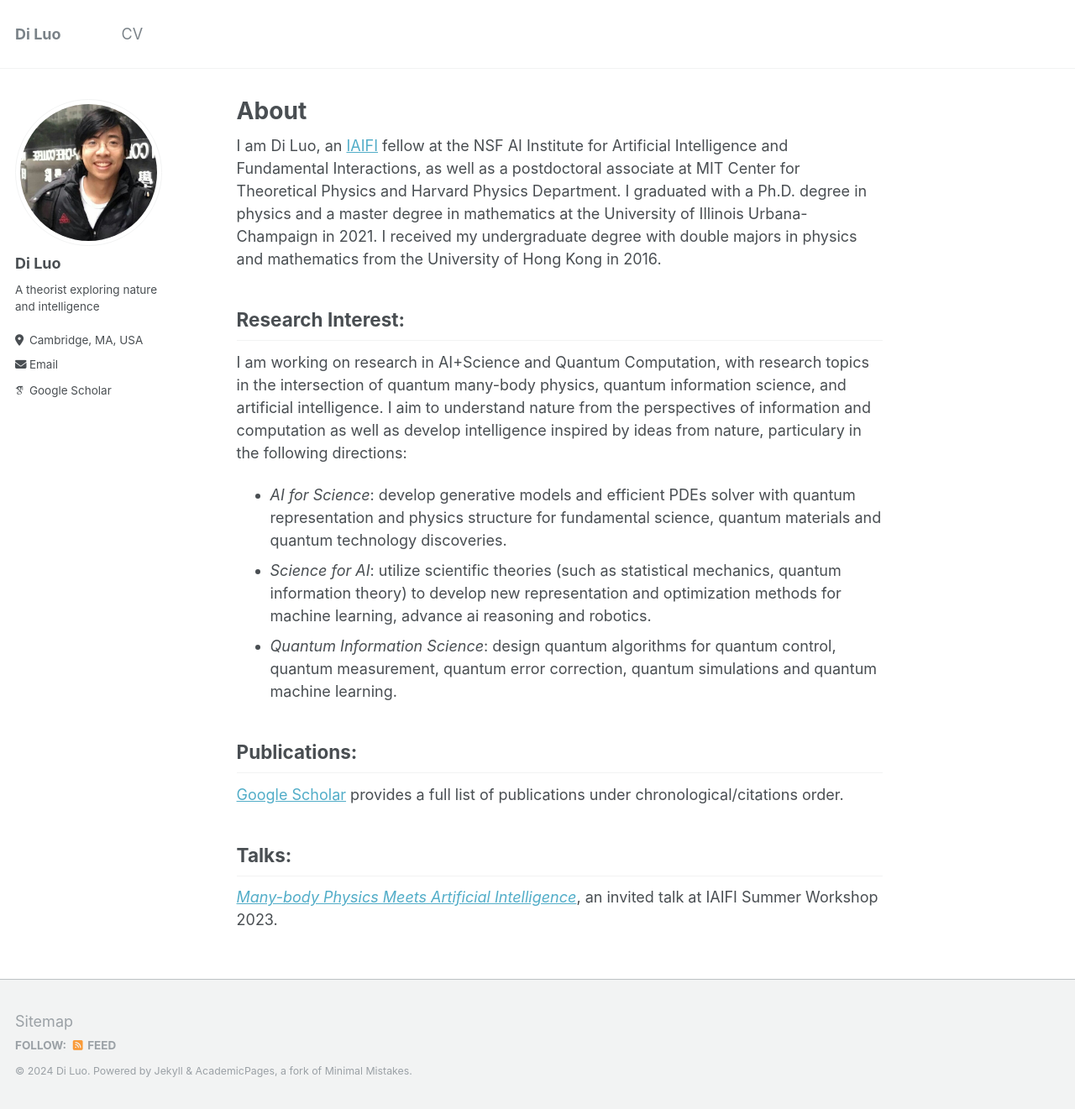
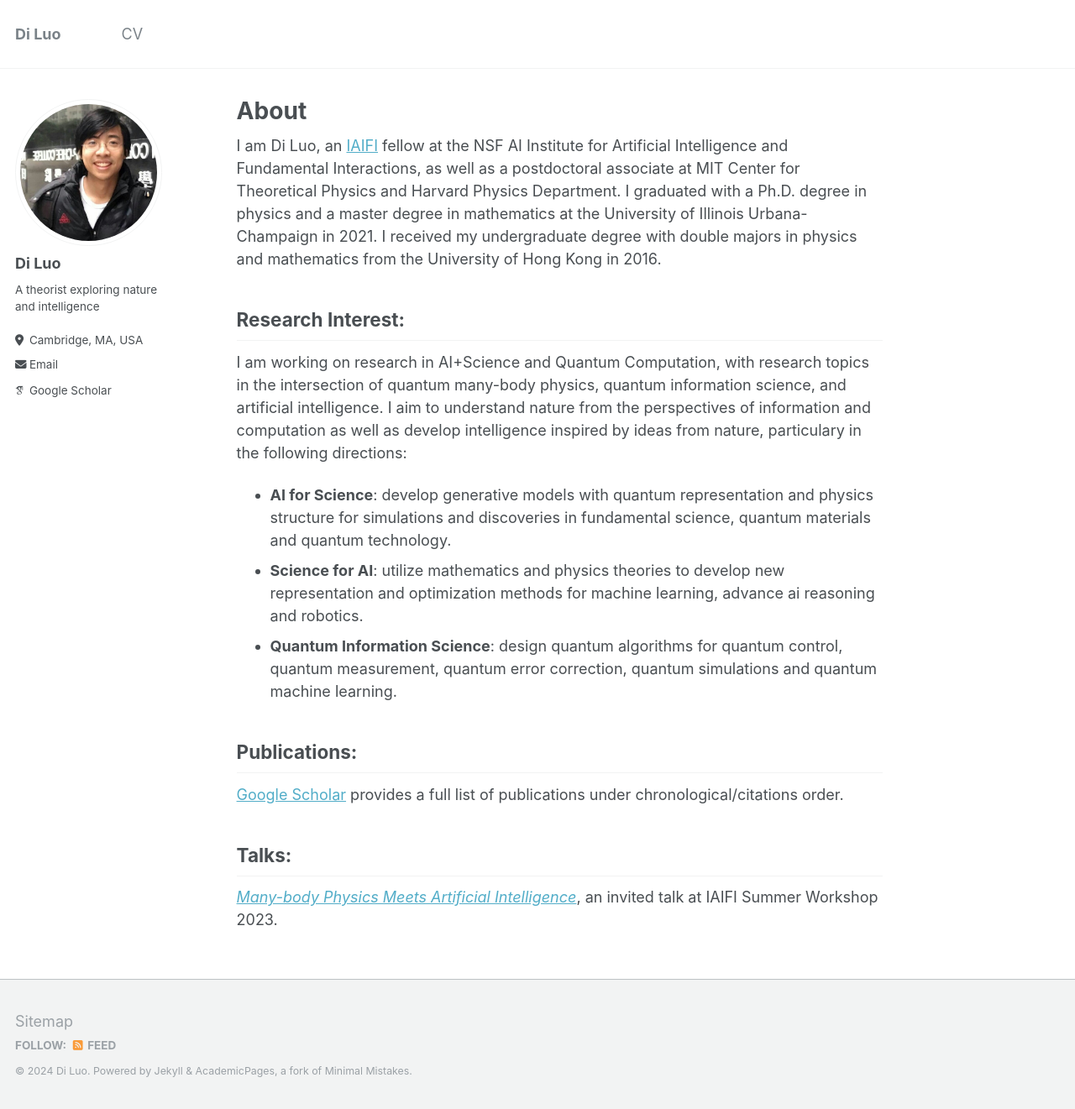
Before and after one commit to diluo28/diluo.github.io, a Jekyll site: the page built from _pages/about.md, in a window 1280 px wide and 1321 px high. Shown: the whole window at 84% size. Built offline with Jekyll 4.4.1, drawn with Linux system fonts in a browser that asks for light colours; some web fonts are replaced.

Commit message:
Update about.md

```diff
--- a/_pages/about.md
+++ b/_pages/about.md
@@ -13,9 +13,9 @@ I am Di Luo, an <a href="https://iaifi.org/" target="_blank">IAIFI</a> fellow at
 
 I am working on research in AI+Science and Quantum Computation, with research topics in the intersection of quantum many-body physics, quantum information science, and artificial intelligence. I aim to understand nature from the perspectives of information and computation as well as develop intelligence inspired by ideas from nature, particulary in the following directions:
 
-* *AI for Science*: develop generative models and efficient PDEs solver with quantum representation and physics structure for fundamental science, quantum materials and quantum technology discoveries.
-* *Science for AI*: utilize scientific theories (such as statistical mechanics, quantum information theory) to develop new representation and optimization methods for machine learning, advance ai reasoning and robotics.
-* *Quantum Information Science*: design quantum algorithms for quantum control, quantum measurement, quantum error correction, quantum simulations and quantum machine learning.
+* **AI for Science**: develop generative models with quantum representation and physics structure for simulations and discoveries in fundamental science, quantum materials and quantum technology.
+* **Science for AI**: utilize mathematics and physics theories to develop new representation and optimization methods for machine learning, advance ai reasoning and robotics.
+* **Quantum Information Science**: design quantum algorithms for quantum control, quantum measurement, quantum error correction, quantum simulations and quantum machine learning.
 
 ## Publications:
 
```
